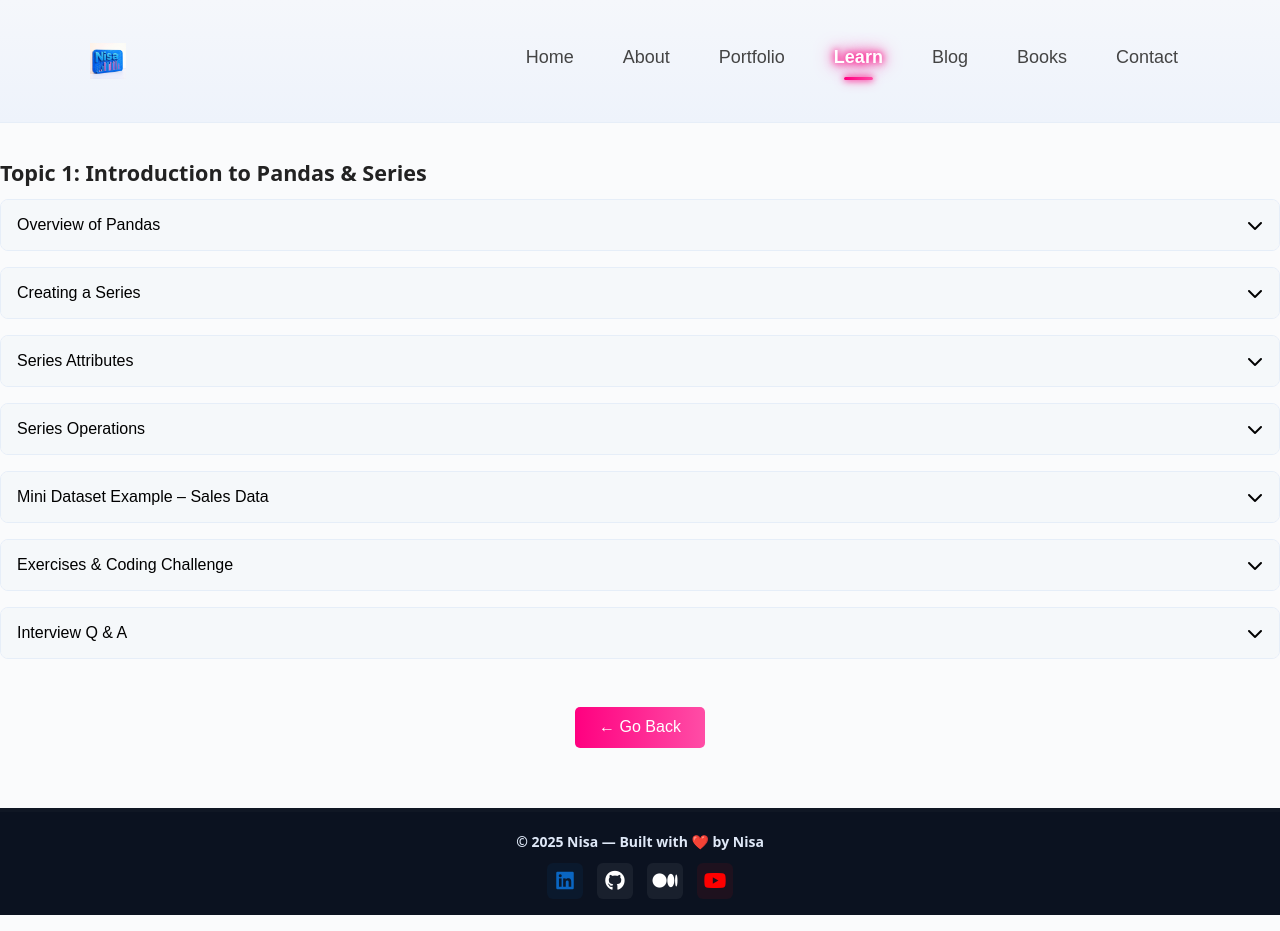
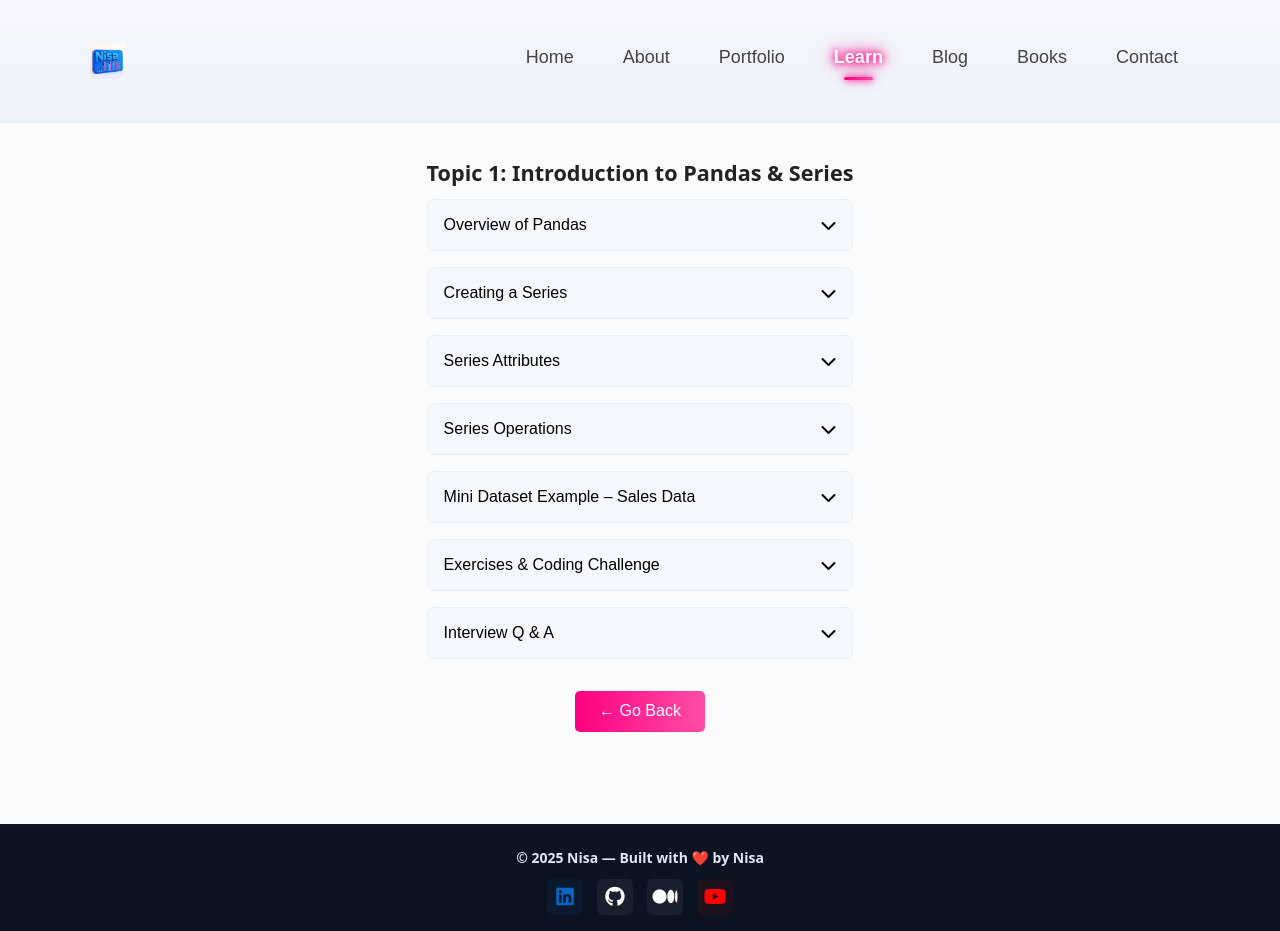
Before and after one commit to tabassumunnisa19/My_Personal_Website, a Jekyll site: the page Python_libraries_notes/pandastopic.html, which Jekyll copies as it is, in a window 1280 px wide and 931 px high. Built offline with Jekyll 4.4.1, drawn with Linux system fonts in a browser that asks for light colours.

Commit message:
Update pandastopic.html

```diff
--- a/Python_libraries_notes/pandastopic.html
+++ b/Python_libraries_notes/pandastopic.html
@@ -11,35 +11,12 @@
 
   <style>
     body { line-height:1.7; font-family: system-ui, -apple-system, 'Segoe UI', Roboto, 'Helvetica Neue', Arial; }
+    main.site-container { max-width: 900px; margin: 0 auto; padding: 2rem; background: var(--background-color); }
 
-    .qa-block {
-      width: 100%;
-      border: 1px solid #e6eef8;
-      border-radius: 8px;
-      margin-bottom: 1rem;
-      background: #fff;
-      overflow: hidden;
-      display: block;
-    }
-    .qa-block button {
-      width: 100%;
-      text-align: left;
-      padding: 1rem;
-      border: none;
-      background: #f5f8fa;
-      cursor: pointer;
-      font-size: 1rem;
-      display: flex;
-      justify-content: space-between;
-      align-items: center;
-    }
+    .qa-block { border: 1px solid #e6eef8; border-radius: 8px; margin-bottom: 1rem; background: #fff; overflow: hidden; }
+    .qa-block button { width: 100%; text-align: left; padding: 1rem; border: none; background: #f5f8fa; cursor: pointer; display: flex; justify-content: space-between; align-items: center; font-size:1rem; }
     .qa-block button:hover { background: #e0ebf8; }
-    .qa-block .content {
-      display: none;
-      padding: 1.25rem;
-      border-top: 1px solid #e6eef8;
-      background: #fff;
-    }
+    .qa-block .content { display: none; padding: 1.25rem; border-top: 1px solid #e6eef8; background: #fff; }
     .qa-block .content p, .qa-block .content ul, .qa-block .content ol { margin-bottom: 0.9rem; }
     .qa-block h4 { margin-top: 0.25rem; }
 
@@ -49,16 +26,11 @@
     .exercise { background: #f6fbff; padding: 1rem; border-left: 4px solid #007bff; margin-bottom: 1rem; }
     .exercise h4 { margin-top: 0; }
 
-    .topic-head { margin-bottom: 0.5rem; display:flex; justify-content:space-between; align-items:center; gap:1rem; flex-wrap:wrap; }
-    .topic-head h2 { margin: 0; font-size:1.35rem; }
-    .badge { font-size:0.85rem; color:#fff; background:#2d7ef7; padding:0.25rem 0.6rem; border-radius:5px; }
-
     .go-back { text-align:center; margin:2rem 0; }
     .go-back button { padding:0.7rem 1.5rem; font-size:1rem; border:none; border-radius:5px; background: linear-gradient(90deg, #ff0080, #ff4da6); color:white; cursor:pointer; }
 
-    @media (max-width: 600px) {
-      .qa-block button { font-size: 0.95rem; }
-    }
+    .topic-head { margin-bottom: 0.5rem; display:flex; justify-content:space-between; align-items:center; flex-wrap:wrap; }
+    .topic-head h2 { margin: 0; font-size:1.35rem; }
   </style>
 </head>
 <body>
@@ -83,40 +55,37 @@
   </div>
 </header>
 
-  <!-- ──────────────── Topic 1: Pandas & Series ──────────────── -->
-  <div class="topic-head" style="margin-top:2rem;">
+<main class="site-container">
+  <div class="topic-head">
     <h2>Topic 1: Introduction to Pandas &amp; Series</h2>
   </div>
 
   <div class="qa-block">
     <button>Overview of Pandas <i class="fas fa-chevron-down"></i></button>
     <div class="content">
-      <p>Pandas is a powerful Python library for data manipulation and analysis.
-      It provides two main data structures: <strong>Series</strong> (1D) and <strong>DataFrame</strong> (2D).
-      Series can be created from lists, tuples, dictionaries, or NumPy arrays.
-      DataFrames are ideal for structured datasets like CSV files or Excel sheets.</p>
+      <p>Pandas is a Python library for data manipulation and analysis. It provides two main data structures: <strong>Series</strong> (1D) and <strong>DataFrame</strong> (2D tabular data). Series can be created from lists, tuples, dictionaries, or NumPy arrays. DataFrames are ideal for structured data like CSV files or Excel sheets.</p>
     </div>
   </div>
 
   <div class="qa-block">
     <button>Creating a Series <i class="fas fa-chevron-down"></i></button>
     <div class="content">
-      <p>Series are one-dimensional labeled arrays. They can hold any data type.</p>
       <div class="code-block">
 <pre>
 import pandas as pd
 
 # From list
-s1 = pd.Series([2, 3, 4])
-
-# From tuple
-s2 = pd.Series((10, 20, 30))
+s1 = pd.Series([2,3,4])
 
 # From dictionary
-s3 = pd.Series({'id':4, 'Name':"Anna", 'Place':'Eklm', 'Age':45}, index=['Name','Age','id','Place'])
+dic = {'id': 4, 'Name': "Anna", 'Place': "Eklm", 'Age': 45}
+s2 = pd.Series(dic, index=['Name','Age','id','Place'])
 
 # Using range
-s4 = pd.Series([i for i in range(6)])
+s3 = pd.Series([i for i in range(6)])
+print(s1)
+print(s2)
+print(s3)
 </pre>
       </div>
     </div>
@@ -160,17 +127,14 @@
   <div class="qa-block">
     <button>Mini Dataset Example – Sales Data <i class="fas fa-chevron-down"></i></button>
     <div class="content">
-      <p>Series of monthly sales and basic operations:</p>
       <div class="code-block">
 <pre>
 sales = pd.Series([2500, 3000, 2800, 3500, 4000],
                   index=['Jan','Feb','Mar','Apr','May'])
-print("Total months:", sales.size)
+
 print("Months:", sales.index)
 print("Values:", sales.values)
-
-increase = sales + 500
-print("Sales after increase:\n", increase)
+print("Sales +500:\n", sales + 500)
 </pre>
       </div>
     </div>
@@ -179,13 +143,12 @@
   <div class="qa-block">
     <button>Exercises &amp; Coding Challenge <i class="fas fa-chevron-down"></i></button>
     <div class="content">
-
       <div class="exercise">
         <h4>Exercise 1 – Create a Series</h4>
         <div class="code-block">
 <pre>
 import pandas as pd
-data = [12, 24, 36, 48, 60]
+data = [12,24,36,48,60]
 s = pd.Series(data)
 print(s.head(3))
 </pre>
@@ -196,8 +159,8 @@
         <h4>Exercise 2 – Series Operations</h4>
         <div class="code-block">
 <pre>
-s1 = pd.Series([5, 10, 15])
-s2 = pd.Series([2, 4, 6])
+s1 = pd.Series([5,10,15])
+s2 = pd.Series([2,4,6])
 print("Addition:", s1 + s2)
 print("Multiplication:", s1 * s2)
 </pre>
@@ -208,14 +171,13 @@
         <h4>Coding Challenge – Temperature Data</h4>
         <div class="code-block">
 <pre>
-temps = pd.Series([22, 25, 21, 23, 24, 26, 22])
+temps = pd.Series([22,25,21,23,24,26,22])
 print("Max temp:", temps.max())
 print("Min temp:", temps.min())
 print("Mean temp:", temps.mean())
 </pre>
         </div>
       </div>
-
     </div>
   </div>
 
@@ -226,37 +188,38 @@
       <p><strong>A:</strong> A Series is a one-dimensional labeled array capable of holding any data type.</p>
 
       <h4>Q2. Difference between Series and DataFrame?</h4>
-      <p><strong>A:</strong> Series is 1D, DataFrame is 2D.</p>
+      <p><strong>A:</strong> Series is 1D, DataFrame is 2D (rows and columns).</p>
 
       <h4>Q3. How to create a Series from a dictionary?</h4>
-      <p><strong>A:</strong> Use <code>pd.Series(dictionary)</code> with optional custom index labels.</p>
+      <p><strong>A:</strong> Use <code>pd.Series(dictionary)</code> and optionally a custom index.</p>
 
-      <h4>Q4. How to perform element-wise arithmetic operations on Series?</h4>
-      <p><strong>A:</strong> Use operators (`+`, `-`, `*`, `/`) or methods like <code>add()</code>, <code>sub()</code>.</p>
+      <h4>Q4. How to perform element-wise arithmetic operations?</h4>
+      <p><strong>A:</strong> Use operators (+,-,*,/) or methods like <code>add()</code>, <code>sub()</code>.</p>
 
       <h4>Q5. How to get the first few elements of a Series?</h4>
-      <p><strong>A:</strong> Use <code>head(n)</code>; default is first 5 elements.</p>
+      <p><strong>A:</strong> Use <code>head(n)</code> method; default is 5 elements.</p>
     </div>
   </div>
 
-  <!-- Go Back -->
   <div class="go-back">
     <button onclick="history.back()">← Go Back</button>
   </div>
+</main>
 
 <footer class="site-footer">
   <div class="site-container footer-inner">
     <p class="copyright">© 2025 Nisa — Built with <span class="heart">❤️</span> by Nisa</p>
     <div class="socials" aria-label="social links">
-        <a href="#" class="social linkedin" title="LinkedIn"><i class="fab fa-linkedin" aria-hidden="true"></i></a>
-        <a href="#" class="social github" title="GitHub"><i class="fab fa-github" aria-hidden="true"></i></a>
-        <a href="#" class="social medium" title="Medium"><i class="fab fa-medium" aria-hidden="true"></i></a>
-        <a href="#" class="social youtube" title="YouTube"><i class="fab fa-youtube" aria-hidden="true"></i></a>
+      <a href="#" class="social linkedin" title="LinkedIn" aria-label="LinkedIn"><i class="fab fa-linkedin"></i></a>
+      <a href="#" class="social github" title="GitHub" aria-label="GitHub"><i class="fab fa-github"></i></a>
+      <a href="#" class="social medium" title="Medium" aria-label="Medium"><i class="fab fa-medium"></i></a>
+      <a href="#" class="social youtube" title="YouTube" aria-label="YouTube"><i class="fab fa-youtube"></i></a>
     </div>
   </div>
 </footer>
 
 <script>
+  // Q&A toggle
   const qaBlocks = document.querySelectorAll('.qa-block button');
   qaBlocks.forEach(button => {
     button.addEventListener('click', () => {
```
Also changed, not shown: other parts of Python_libraries_notes/pandastopic.html (+9 -8 lines). Lines whose indentation alone changed are shown as unchanged.
